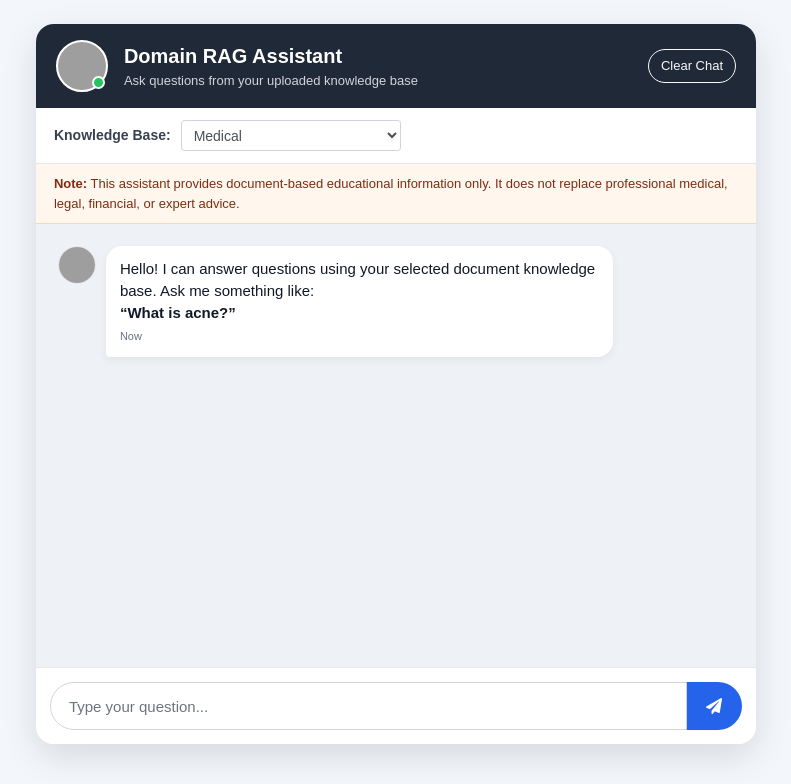
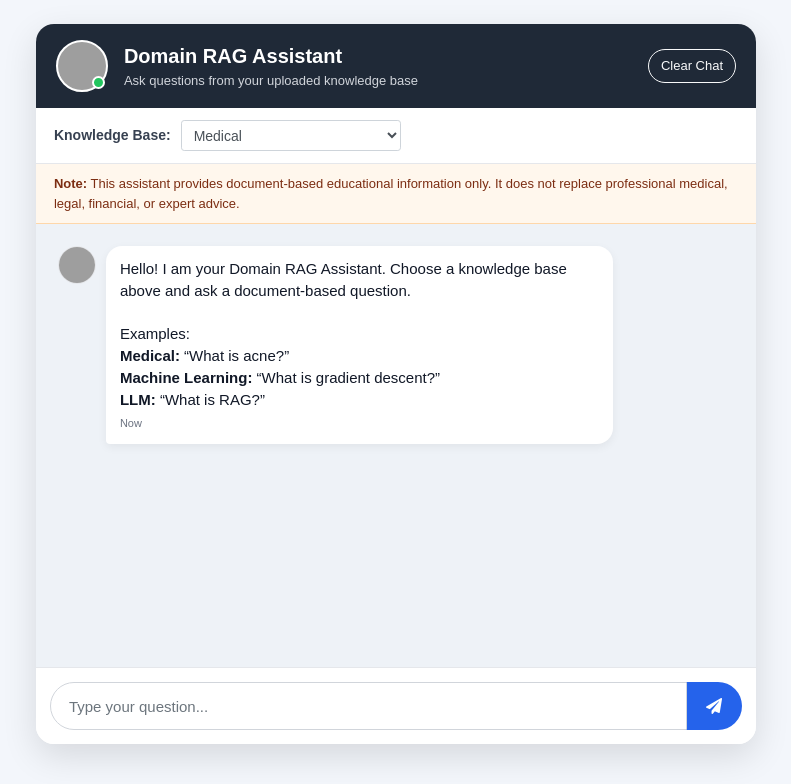
Before and after one commit to kpkp95/domain-rag-assistant, a Flask app: page / in a window 1280 px wide. Shown: the top 784 px of the page, without its empty margins (244-1035 px from the left). Run offline with Flask 3, Linux system fonts and the light colour scheme; some libraries are stand-ins or nearby versions; grey boxes are pictures that could not be loaded.

Commit message:
Finalize Redis memory and domain persistence

```diff
--- a/app.py
+++ b/app.py
@@ -16,7 +16,7 @@ from langchain_core.prompts import ChatPromptTemplate, MessagesPlaceholder
 
 from langchain_core.runnables.history import RunnableWithMessageHistory
 from langchain_community.chat_message_histories import RedisChatMessageHistory
-from src.helper import download_embeddings, format_source_documents
+from src.helper import download_embeddings, format_source_documents,is_greeting_or_small_talk
 from src.prompt import get_system_prompt
 
 
@@ -54,7 +54,46 @@ chat_model = ChatGoogleGenerativeAI(
     temperature=0.2
 )
 
+def get_greeting_response(selected_domain: str) -> str:
+    """
+    Return a friendly domain-aware greeting response.
+    """
+    domain_names = {
+        "medical": "Medical",
+        "machine_learning": "Machine Learning",
+        "llm": "LLM"
+    }
 
+    examples = {
+        "medical": [
+            "What is acne?",
+            "What are the symptoms of asthma?",
+            "What is diabetes?"
+        ],
+        "machine_learning": [
+            "What is gradient descent?",
+            "What is overfitting?",
+            "What is linear regression?"
+        ],
+        "llm": [
+            "What is RAG?",
+            "What is prompting?",
+            "What is a transformer?"
+        ]
+    }
+
+    domain_label = domain_names.get(selected_domain, "selected")
+    domain_examples = examples.get(selected_domain, [])
+
+    example_text = "\n".join([f"- {example}" for example in domain_examples])
+
+    return (
+        f"Hello! I am your Domain RAG Assistant.\n\n"
+        f"You are currently using the {domain_label} knowledge base.\n\n"
+        f"You can ask questions like:\n"
+        f"{example_text}\n\n"
+        f"I will answer using the selected documents and show sources when relevant."
+    )
 def get_session_id():
     """
     Create or return a unique session id for each browser session.
@@ -163,6 +202,12 @@ def chat():
             "sources": [],
             "domain": selected_domain
         })
+    if is_greeting_or_small_talk(user_message):
+        return jsonify({
+        "answer": get_greeting_response(selected_domain),
+        "sources": [],
+        "domain": selected_domain
+    })
 
     session_id = get_session_id()
 
--- a/templates/chat.html
+++ b/templates/chat.html
@@ -59,7 +59,7 @@
             <div class="domain-bar">
               <label for="domainSelect">Knowledge Base:</label>
               <select id="domainSelect" class="form-control form-control-sm">
-                <option value="medical" selected>Medical</option>
+                <option value="medical">Medical</option>
                 <option value="machine_learning">Machine Learning</option>
                 <option value="llm">LLM</option>
               </select>
@@ -85,9 +85,16 @@
                 </div>
 
                 <div class="msg_cotainer">
-                  Hello! I can answer questions using your selected document
-                  knowledge base. Ask me something like: <br />
-                  <strong>“What is acne?”</strong>
+                  Hello! I am your Domain RAG Assistant. Choose a knowledge base
+                  above and ask a document-based question.
+                  <br /><br />
+                  Examples:
+                  <br />
+                  <strong>Medical:</strong> “What is acne?”
+                  <br />
+                  <strong>Machine Learning:</strong> “What is gradient descent?”
+                  <br />
+                  <strong>LLM:</strong> “What is RAG?”
                   <span class="msg_time">Now</span>
                 </div>
               </div>
@@ -127,6 +134,16 @@
 
     <script>
       $(document).ready(function () {
+        const validDomains = ["medical", "machine_learning", "llm"];
+        const savedDomain = localStorage.getItem("selectedDomain");
+
+        if (savedDomain && validDomains.includes(savedDomain)) {
+          $("#domainSelect").val(savedDomain);
+        } else {
+          $("#domainSelect").val("medical");
+          localStorage.setItem("selectedDomain", "medical");
+        }
+
         function getCurrentTime() {
           const date = new Date();
           let hour = date.getHours();
@@ -146,6 +163,28 @@
 
         function escapeHtml(text) {
           return $("<div>").text(text).html();
+        }
+
+        function showDomainChangedMessage() {
+          $("#messageFormeight").html(`
+            <div class="d-flex justify-content-start mb-4">
+              <div class="img_cont_msg">
+                <img
+                  src="https://cdn-icons-png.flaticon.com/512/4712/4712109.png"
+                  class="rounded-circle user_img_msg"
+                  alt="Bot"
+                />
+              </div>
+
+              <div class="msg_cotainer">
+                Knowledge base changed. Conversation memory has been cleared.
+                Ask a question from the selected domain.
+                <span class="msg_time">Now</span>
+              </div>
+            </div>
+          `);
+
+          scrollToBottom();
         }
 
         $("#messageArea").on("submit", function (event) {
@@ -290,30 +329,18 @@
             $("#messageFormeight").html("");
           });
         });
-      });
 
         $("#domainSelect").on("change", function () {
+          const selectedDomain = $(this).val();
+
+          localStorage.setItem("selectedDomain", selectedDomain);
+
           $.ajax({
             type: "POST",
             url: "/clear",
           }).done(function () {
-          $("#messageFormeight").html(`
-      <div class="d-flex justify-content-start mb-4">
-        <div class="img_cont_msg">
-          <img
-            src="https://cdn-icons-png.flaticon.com/512/4712/4712109.png"
-            class="rounded-circle user_img_msg"
-            alt="Bot"
-          />
-        </div>
-
-        <div class="msg_cotainer">
-          Knowledge base changed. Conversation memory has been cleared.
-          Ask a question from the selected domain.
-          <span class="msg_time">Now</span>
-        </div>
-      </div>
-    `);
+            showDomainChangedMessage();
+          });
         });
       });
     </script>
```
Also changed, not shown: src/helper.py (+25 -0 lines), .github/workflows/cicd.yml, 8 other files. Lines whose indentation alone changed are shown as unchanged.
